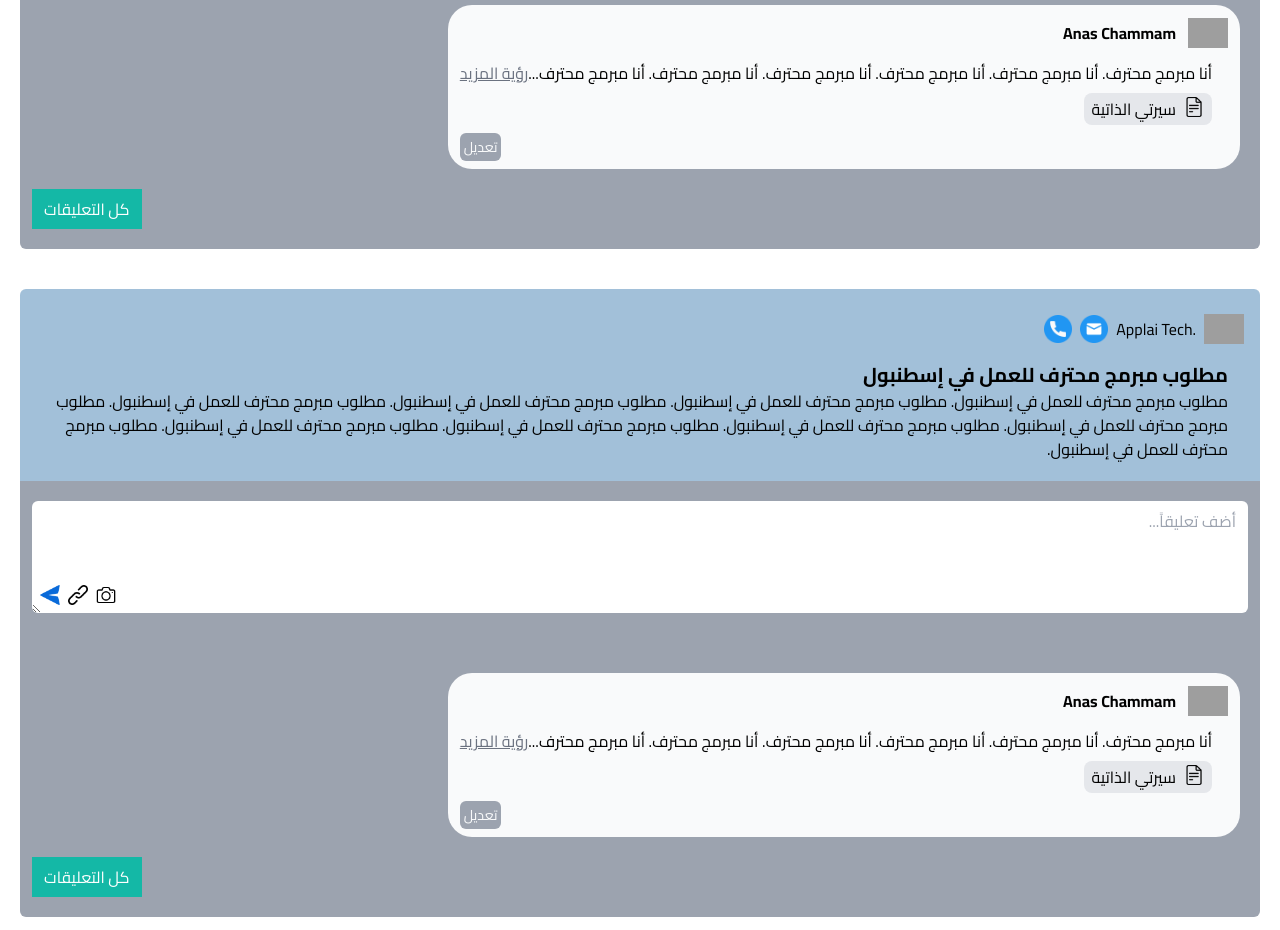
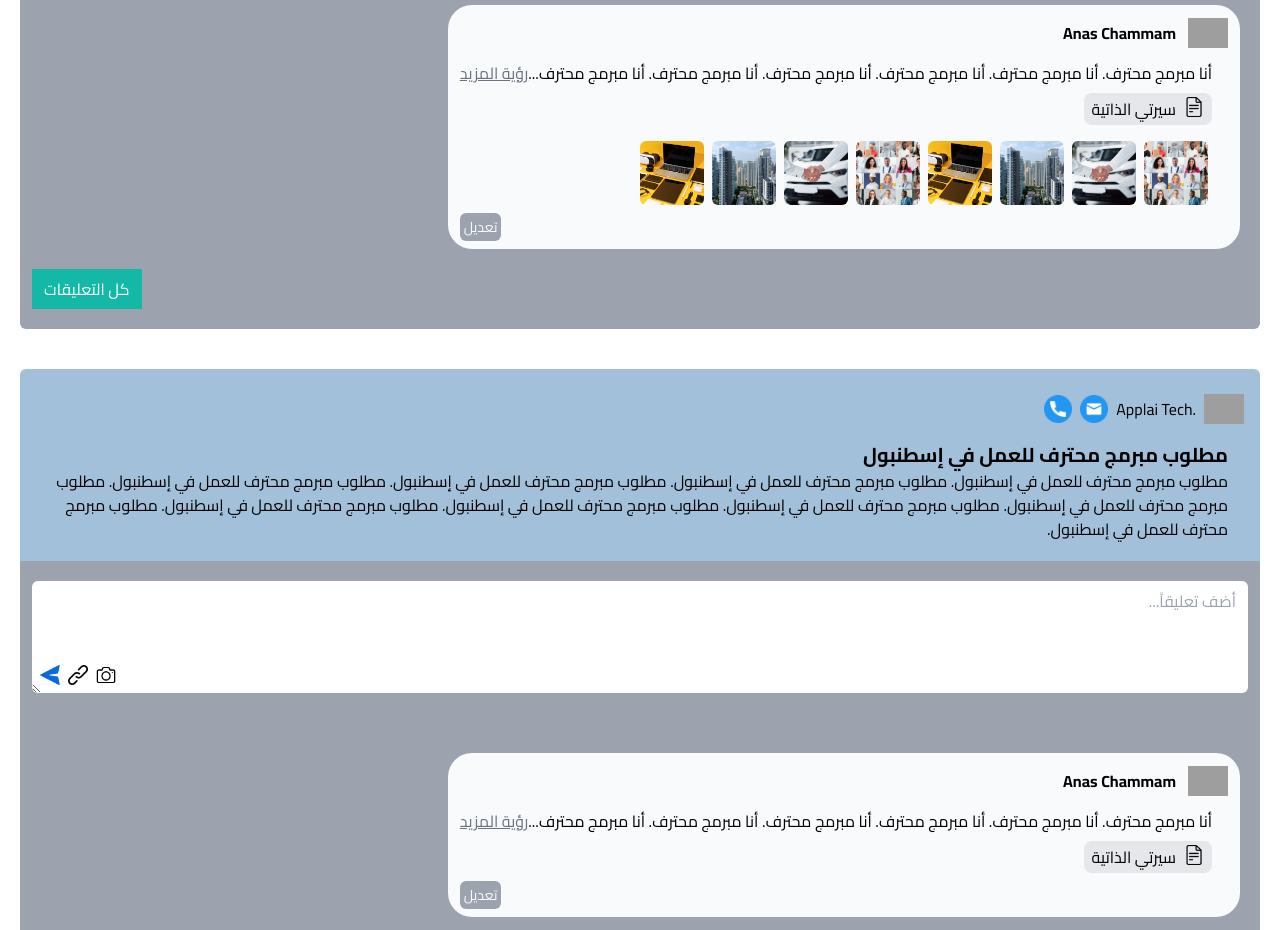
Before and after one commit to anasss777/Matloop-demo, a Next.js app: page / in a window 1280 px wide. Shown: the part 2200-3130 px from the top of the page. Built offline with nearby package versions, Linux system fonts and the light colour scheme; grey boxes are pictures that could not be loaded.

Commit message:
Cars page

```diff
--- /dev/null
+++ b/app/cars/page.tsx
@@ -0,0 +1,21 @@
+import PostCard from "@/components/PostCard";
+import SearchInput from "@/components/SearchInput";
+import React from "react";
+
+const page = () => {
+  return (
+    <div className={`flex flex-col w-full h-fit pb-20 pt-10 px-5`}>
+      <p className="flex justify-center items-center mb-10 font-bold">
+        يوجد 14564 سيارة
+      </p>
+      <SearchInput />
+      <PostCard allowImg />
+      <PostCard allowImg />
+      <PostCard allowImg />
+      <PostCard allowImg />
+      <PostCard allowImg />
+    </div>
+  );
+};
+
+export default page;
--- a/app/globals.css
+++ b/app/globals.css
@@ -10,7 +10,7 @@
     direction: ltr !important;
   }
 
-  ::-webkit-scrollbar {
+::-webkit-scrollbar {
     width: 10px;
 }
 
@@ -29,3 +29,7 @@
 ::-webkit-scrollbar-thumb:hover {
     background: #555;
 }
+
+.invisible-scrollbar::-webkit-scrollbar {
+  display: none;
+}
--- a/app/page.tsx
+++ b/app/page.tsx
@@ -1,7 +1,6 @@
 import Categories from "@/components/Categories";
 import Hero from "@/components/Hero";
 import LatestDeals from "@/components/LatestDeals";
-import PostCard from "@/components/PostCard";
 import SearchInput from "@/components/SearchInput";
 import TopDeals from "@/components/TopDeals";
 
--- a/components/CommentsSection.tsx
+++ b/components/CommentsSection.tsx
@@ -4,11 +4,16 @@ import { Span } from "next/dist/trace";
 import Image from "next/image";
 import Link from "next/link";
 import React, { useState } from "react";
+import ImagesGallery from "./ImagesGallery";
 
 const commentExample =
   "أنا مبرمج محترف. أنا مبرمج محترف. أنا مبرمج محترف. أنا مبرمج محترف. أنا مبرمج محترف. أنا مبرمج محترف. أنا مبرمج محترف. أنا مبرمج محترف. أنا مبرمج محترف. أنا مبرمج محترف. أنا مبرمج محترف. أنا مبرمج محترف. أنا مبرمج محترف. أنا مبرمج محترف. أنا مبرمج محترف. أنا مبرمج محترف. أنا مبرمج محترف. أنا مبرمج محترف. ";
 
-const CommentsSection = () => {
+type Props = {
+  allowImg?: boolean;
+};
+
+const CommentsSection = ({ allowImg }: Props) => {
   const [showMore, setShowMore] = useState(false);
 
   return (
@@ -58,6 +63,7 @@ const CommentsSection = () => {
             <p>سيرتي الذاتية</p>
           </div>
         </Link>
+        {allowImg && <ImagesGallery />}
         {/* Edit button */}
         <div className="flex justify-end w-full">
           <button className="text-gray-50 bg-gray-400 p-1 text-sm h-fit w-fit rounded-md">
--- /dev/null
+++ b/components/ImagesGallery.tsx
@@ -0,0 +1,91 @@
+"use client";
+
+import Image from "next/image";
+import React, { useState } from "react";
+
+const images = [
+  "/images/jobsImg.png",
+  "/images/carsImg.png",
+  "/images/realEstateImg.png",
+  "/images/electronicDevicesImg.png",
+  "/images/jobsImg.png",
+  "/images/carsImg.png",
+  "/images/realEstateImg.png",
+  "/images/electronicDevicesImg.png",
+  // Add more image URLs here
+];
+
+const ImagesGallery = () => {
+  const [expanded, setExpanded] = useState(false);
+  const [selectedImageIndex, setSelectedImageIndex] = useState<number | null>(
+    null
+  );
+
+  const handleImageClick = (index: number) => {
+    setSelectedImageIndex(index);
+    setExpanded(true);
+  };
+
+  return (
+    <div
+      className={`w-full h-full flex flex-row gap-2 py-2 border-x-[20px] border-transparent overflow-x-auto`}
+    >
+      <div className={`flex flex-row gap-2`}>
+        {images.slice(0, 10).map((image, index) => (
+          <Image
+            key={index}
+            src={image}
+            width={500}
+            height={500}
+            alt={`Image ${index + 1}`}
+            className={`object-cover h-16 w-16 rounded-md ${
+              expanded ? "" : ""
+            }`}
+            onClick={() => handleImageClick(index)}
+          />
+        ))}
+      </div>
+
+      {expanded && selectedImageIndex !== null && (
+        <div className="fixed inset-0 flex flex-col items-center justify-center bg-black z-10 py-3">
+          <div
+            className={`flex flex-row gap-2 overflow-x-auto invisible-scrollbar border-x-[20px] border-transparent`}
+          >
+            {images.slice(0, 10).map((image, index) => (
+              <Image
+                key={index}
+                src={image}
+                width={500}
+                height={500}
+                alt={`Image ${index + 1}`}
+                className={`object-cover h-16 w-16 rounded-md ${
+                  expanded ? "sticky z-50" : ""
+                }`}
+                onClick={() => handleImageClick(index)}
+              />
+            ))}
+          </div>
+
+          <div className="relative max-w-screen-lg w-full h-full flex items-center">
+            <Image
+              src={images[selectedImageIndex]}
+              width={1200}
+              height={800}
+              alt={`Image ${selectedImageIndex + 1}`}
+              className="object-cover h-fit w-full flex items-center"
+            />
+          </div>
+
+          <button
+            onClick={() => setExpanded(false)}
+            className="bg-white px-3 py-1 rounded-full border"
+          >
+            إغلاق
+          </button>
+        </div>
+      )}
+    </div>
+  );
+};
+
+export default ImagesGallery;
--- a/components/LatestDeals.tsx
+++ b/components/LatestDeals.tsx
@@ -9,7 +9,7 @@ const LatestDeals = () => {
         أحدث الصفقات
       </h1>
       <PostCard />
-      <PostCard />
+      <PostCard allowImg />
       <PostCard />
 
       <Link
--- a/components/PostCard.tsx
+++ b/components/PostCard.tsx
@@ -5,7 +5,11 @@ import React, { useState } from "react";
 import CommentsSection from "./CommentsSection";
 import Link from "next/link";
 
-const PostCard = () => {
+type Props = {
+  allowImg?: boolean;
+};
+
+const PostCard = ({ allowImg }: Props) => {
   const [showComments, setShowComments] = useState(false);
 
   return (
@@ -103,23 +107,23 @@ const PostCard = () => {
               />
             </div>
             <div className={`overflow-y-auto h-96`}>
-              <CommentsSection />
-              <CommentsSection />
-              <CommentsSection />
-              <CommentsSection />
-              <CommentsSection />
-              <CommentsSection />
-              <CommentsSection />
-              <CommentsSection />
-              <CommentsSection />
-              <CommentsSection />
-              <CommentsSection />
-              <CommentsSection />
+              <CommentsSection allowImg={allowImg} />
+              <CommentsSection allowImg={allowImg} />
+              <CommentsSection allowImg={allowImg} />
+              <CommentsSection allowImg={allowImg} />
+              <CommentsSection allowImg={allowImg} />
+              <CommentsSection allowImg={allowImg} />
+              <CommentsSection allowImg={allowImg} />
+              <CommentsSection allowImg={allowImg} />
+              <CommentsSection allowImg={allowImg} />
+              <CommentsSection allowImg={allowImg} />
+              <CommentsSection allowImg={allowImg} />
+              <CommentsSection allowImg={allowImg} />
             </div>
           </div>
         ) : (
           <div className="mt-10">
-            <CommentsSection />
+            <CommentsSection allowImg={allowImg} />
             <div className={`flex h-fit w-full justify-end text-white mt-5`}>
               <button
                 onClick={() => setShowComments(!showComments)}
--- a/utils/animations.ts
+++ b/utils/animations.ts
@@ -9,7 +9,7 @@ const fedeInAnimationVariants1 = {
         transition: {
         ease: "linear",
         duration: 1,
-        delay: 1,
+        delay: 0,
         },
     }),
 };
@@ -24,7 +24,7 @@ const fedeInAnimationVariants2 = {
         transition: {
         ease: "linear",
         duration: 1,
-        delay: 1,
+        delay: 0,
         },
     }),
 };
@@ -38,7 +38,7 @@ const fedeInAnimationVariants3 = {
         transition: {
         ease: "linear",
         duration: 1.5,
-        delay: 1.5,
+        delay: 1,
         },
     }),
 };
@@ -52,7 +52,7 @@ const fedeInAnimationVariants4 = {
         transition: {
         ease: "linear",
         duration: 0.5,
-        delay: 1.5,
+        delay: 1,
         },
     }),
 };
```
